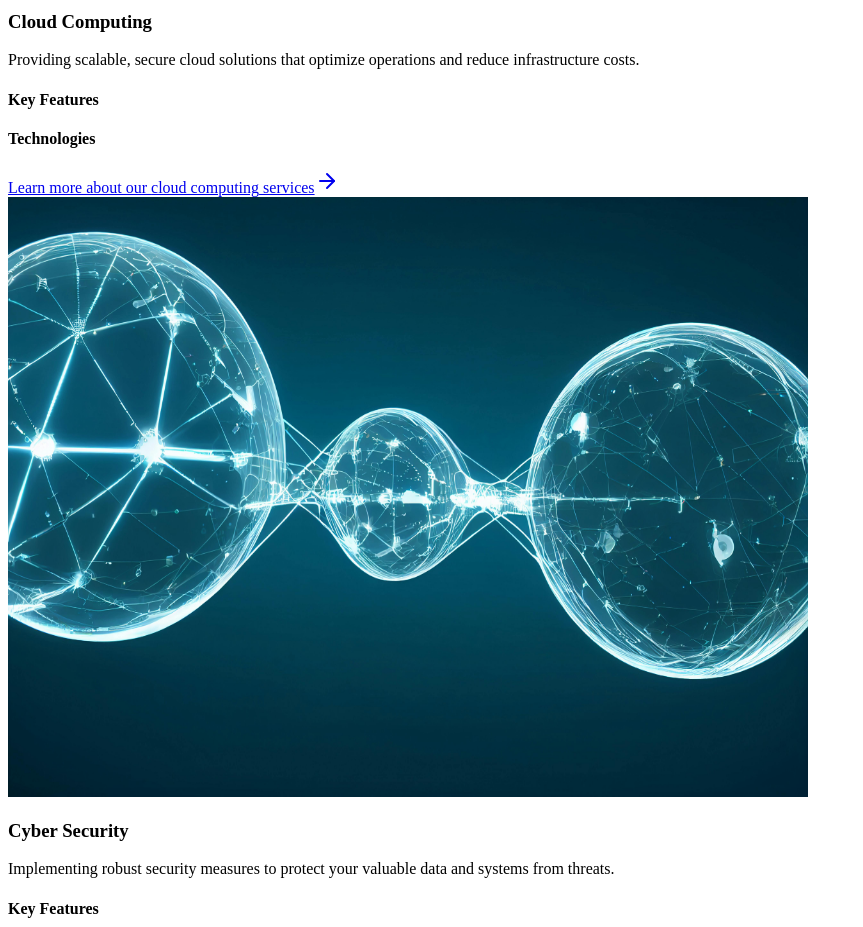
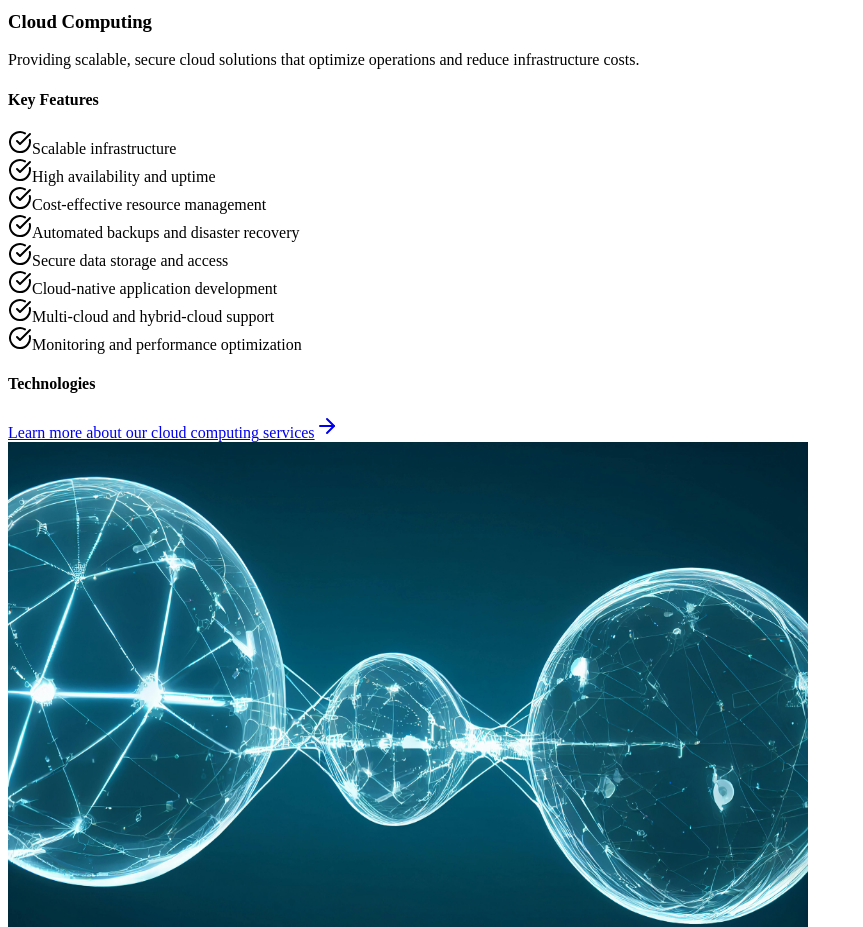
Before and after one commit to RealBlueTech/blue-tech-web, a Next.js app: page /servicepage/route in a window 1280 px wide. Shown: the part 3580-4507 px from the top of the page, without its empty margins (0-863 px from the left). Built offline with nearby package versions, Linux system fonts and the light colour scheme.

Commit message:
change images

```diff
--- a/data/service.tsx
+++ b/data/service.tsx
@@ -454,7 +454,48 @@ export const services: Service[] = [
       "Providing scalable, secure cloud solutions that optimize operations and reduce infrastructure costs.",
     longDescription: "",
     image: "/cloud.jpg",
-    features: [],
+    features: [
+      {
+        title: "Scalable infrastructure",
+        description:
+          "Easily scale resources up or down based on your business needs.",
+      },
+      {
+        title: "High availability and uptime",
+        description:
+          "Ensure your applications and services remain accessible around the clock.",
+      },
+      {
+        title: "Cost-effective resource management",
+        description: "Reduce capital expenses by paying only for what you use.",
+      },
+      {
+        title: "Automated backups and disaster recovery",
+        description:
+          "Protect your data with reliable backup and recovery solutions.",
+      },
+      {
+        title: "Secure data storage and access",
+        description:
+          "Use encryption and access controls to protect sensitive information.",
+      },
+      {
+        title: "Cloud-native application development",
+        description:
+          "Build and deploy applications optimized for the cloud environment.",
+      },
+      {
+        title: "Multi-cloud and hybrid-cloud support",
+        description:
+          "Integrate across public, private, or hybrid cloud environments seamlessly.",
+      },
+      {
+        title: "Monitoring and performance optimization",
+        description:
+          "Track usage, detect issues, and improve performance with real-time analytics.",
+      },
+    ],
+
     benefits: [],
     pricing: [],
     process: [],
```
